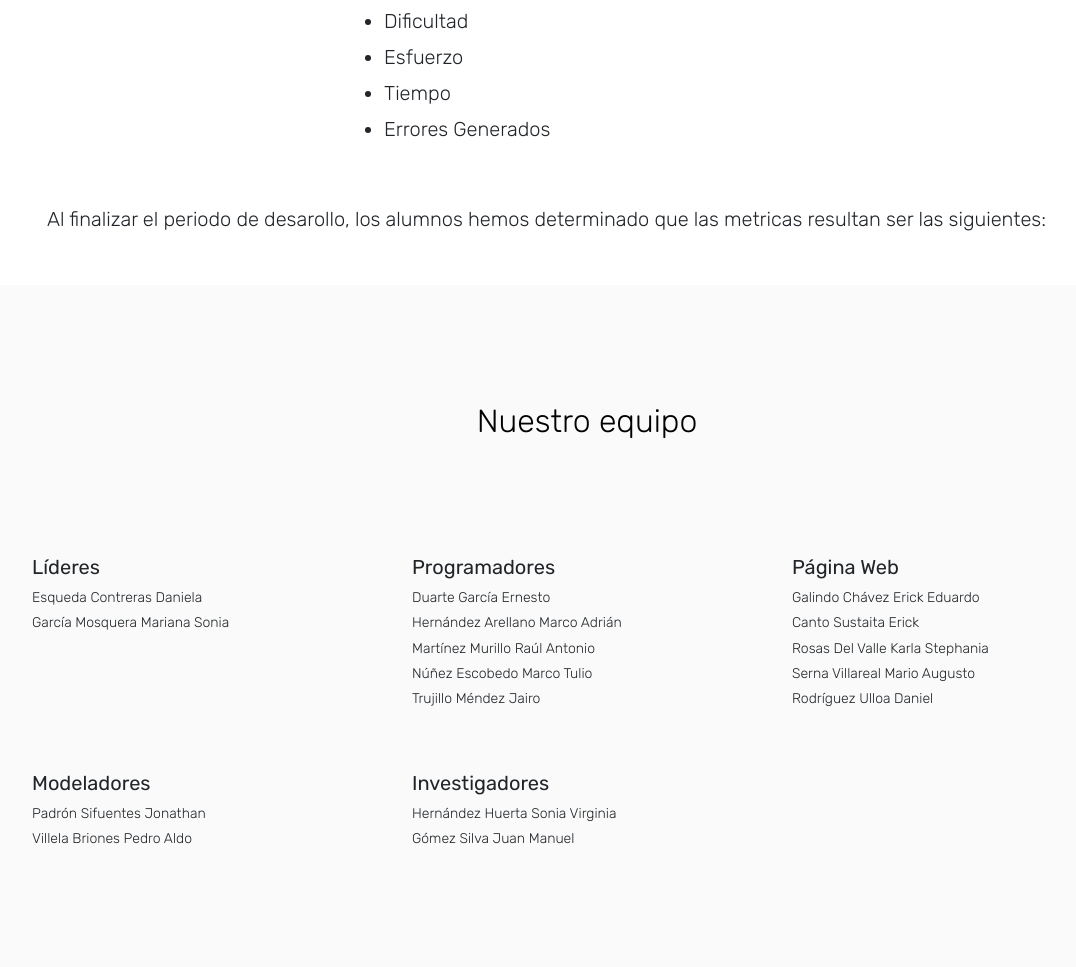
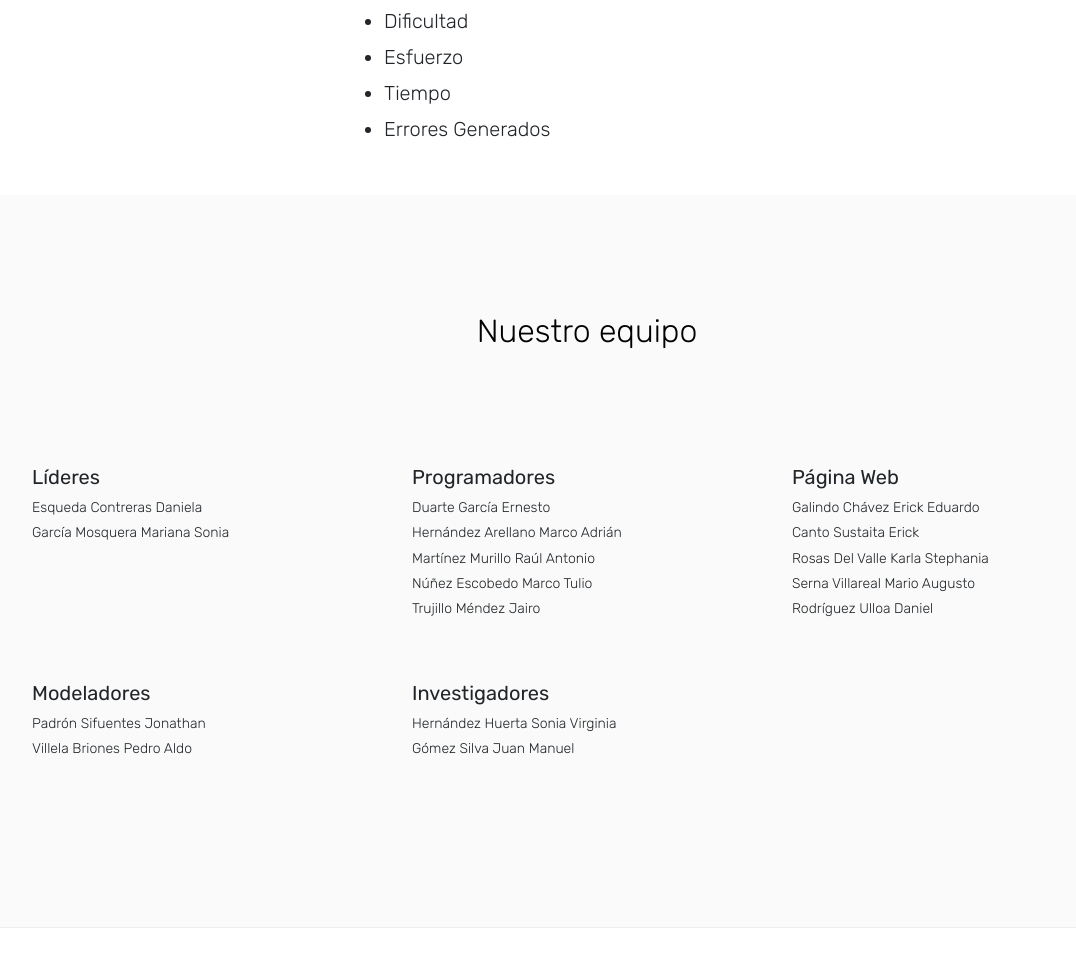
Before and after one commit to engineererick/MuzeVR, a plain HTML site: page index.html in a window 1280 px wide. Shown: the part 3627-4594 px from the top of the page, without its empty margins (53-1129 px from the left). Drawn offline with Linux system fonts and the light colour scheme; some packages are replaced by stand-ins of ours; no server answers; files whose address does not match are found by name.

Commit message:
Final
TODO final

```diff
--- a/index.html
+++ b/index.html
@@ -176,9 +176,7 @@
                   </ul>
                   </div>
 
-                  <p data-aos="fade-up" style="margin-top: 5%">
-                      Al finalizar el periodo de desarollo, los alumnos hemos determinado que las metricas resultan ser las siguientes:
-                  </p>
+
               </div>
 
 			</div>
```
